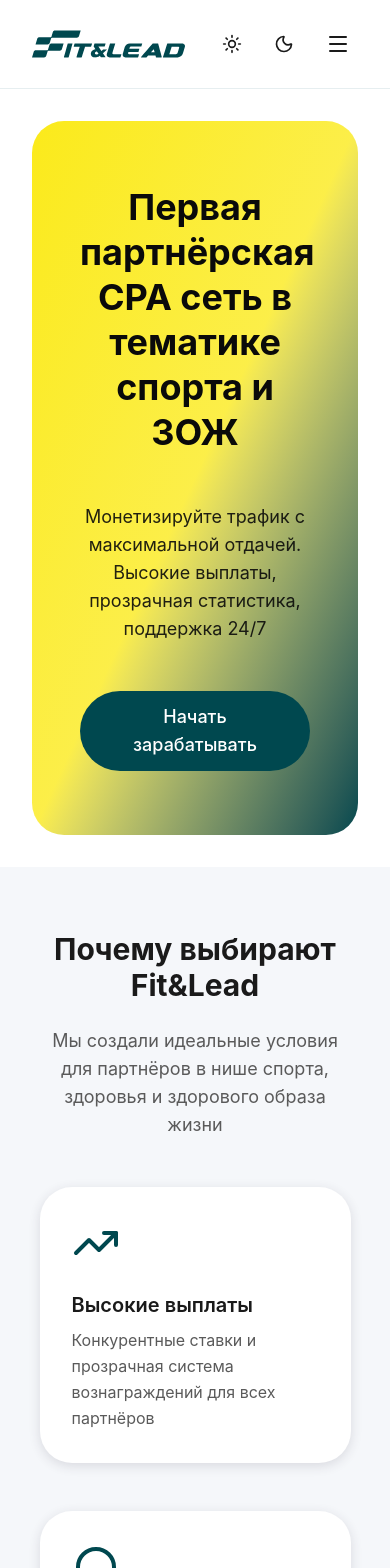
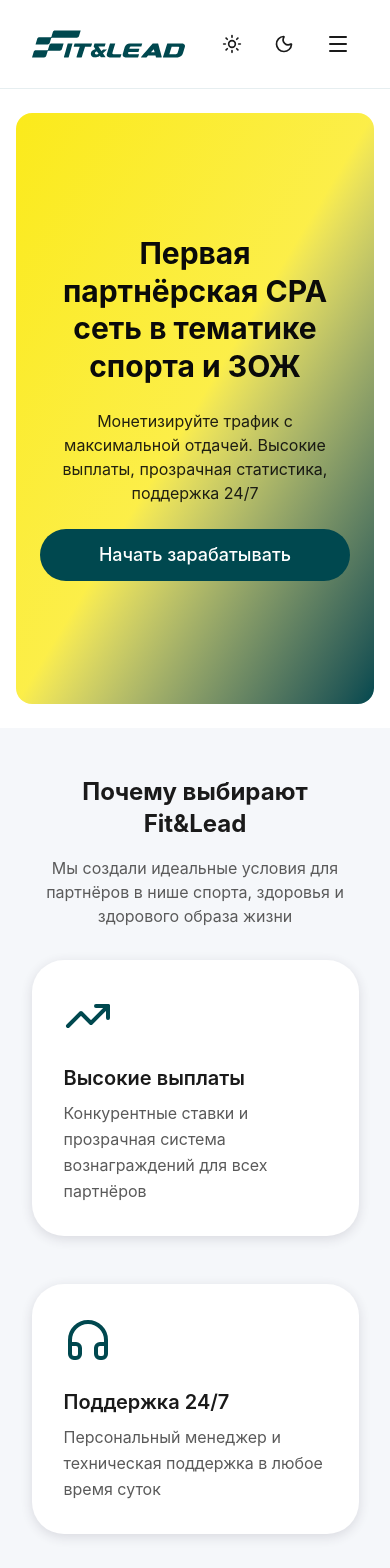
Before and after one commit to waldfalke/fit-lead-test-assignment, a Next.js app: page / in a window 390 px wide. Shown: the top 1568 px of the page. Built offline with nearby package versions, Linux system fonts and the light colour scheme.

Commit message:
fix: improve mobile responsive layout - reduce spacing, font sizes, add flex-col for buttons

```diff
--- a/components/sections/Benefits.tsx
+++ b/components/sections/Benefits.tsx
@@ -32,21 +32,19 @@
   }[columns];
 
   return (
-    <section className="py-[var(--spacing-16)] bg-[var(--color-surface)]"> {/* 64px - светло-серый фон */}
-      <div className="container mx-auto px-[var(--spacing-8)]"> {/* 32px */}
+    <section className="py-[var(--spacing-12)] md:py-[var(--spacing-16)] bg-[var(--color-surface)]">
+      <div className="container mx-auto px-[var(--spacing-6)] md:px-[var(--spacing-8)]">
         {/* Section Header */}
-        <div className="text-center mb-[var(--spacing-12)] max-w-3xl mx-auto"> {/* 48px */}
-          <h2 className="text-3xl md:text-4xl lg:text-5xl font-bold text-[var(--color-text-primary)] mb-[var(--spacing-6)]"> {/* 24px */}
+        <div className="text-center mb-[var(--spacing-8)] md:mb-[var(--spacing-12)] max-w-3xl mx-auto">
+          <h2 className="text-2xl md:text-3xl lg:text-4xl xl:text-5xl font-bold text-[var(--color-text-primary)] mb-[var(--spacing-4)] md:mb-[var(--spacing-6)]">
             {title}
           </h2>
           {subtitle && (
-            <p className="text-lg md:text-xl text-[var(--color-text-secondary)]">
+            <p className="text-base md:text-lg lg:text-xl text-[var(--color-text-secondary)]">
               {subtitle}
             </p>
           )}
         </div>
-
-        {/* Benefits Grid */}
         <div className={`grid grid-cols-1 ${gridCols} gap-[var(--spacing-12)]`}> {/* 48px */}
           {benefits.map((benefit, index) => (
             <Card
--- a/components/sections/CTA.tsx
+++ b/components/sections/CTA.tsx
@@ -49,22 +49,22 @@
     : 'text-white/90';
 
   // Padding based on size
-  const padding = size === 'compact' ? 'py-[var(--spacing-12)]' : 'py-[var(--spacing-16)]'; // 48px или 64px
+  const padding = size === 'compact' ? 'py-[var(--spacing-8)] md:py-[var(--spacing-12)]' : 'py-[var(--spacing-12)] md:py-[var(--spacing-16)]';
 
   return (
-    <section className="px-[var(--spacing-8)] py-[var(--spacing-8)]">
-      <div className={`${backgroundStyles[variant]} ${padding} rounded-3xl`}>
-        <div className="container mx-auto px-[var(--spacing-8)]"> {/* 32px */}
-          <div className="max-w-4xl mx-auto text-center space-y-[var(--spacing-12)]"> {/* 48px */}
-            <h2 className={`text-3xl md:text-4xl lg:text-5xl font-bold ${textColor}`}>
+    <section className="px-[var(--spacing-4)] md:px-[var(--spacing-8)] py-[var(--spacing-6)] md:py-[var(--spacing-8)]">
+      <div className={`${backgroundStyles[variant]} ${padding} rounded-2xl md:rounded-3xl`}>
+        <div className="container mx-auto px-[var(--spacing-6)] md:px-[var(--spacing-8)]">
+          <div className="max-w-4xl mx-auto text-center space-y-[var(--spacing-6)] md:space-y-[var(--spacing-8)] lg:space-y-[var(--spacing-12)]">
+            <h2 className={`text-2xl md:text-3xl lg:text-4xl xl:text-5xl font-bold ${textColor}`}>
               {title}
             </h2>
             {description && (
-              <p className={`text-lg md:text-xl ${subtextColor} max-w-2xl mx-auto`}>
+              <p className={`text-base md:text-lg lg:text-xl ${subtextColor} max-w-2xl mx-auto`}>
                 {description}
               </p>
             )}
-            <div className="flex gap-[var(--spacing-6)] justify-center"> {/* 24px */}
+            <div className="flex flex-col sm:flex-row gap-[var(--spacing-4)] md:gap-[var(--spacing-6)] justify-center"> {/* 24px */}
               <Button
                 variant={variant === 'accent' ? 'primary' : variant === 'subtle' ? 'primary' : 'tonal'}
                 size="lg"
--- a/components/sections/Hero.tsx
+++ b/components/sections/Hero.tsx
@@ -35,21 +35,21 @@
   };
 
   return (
-    <section className="px-[var(--spacing-8)] py-[var(--spacing-8)]">
+    <section className="px-[var(--spacing-4)] md:px-[var(--spacing-8)] py-[var(--spacing-6)] md:py-[var(--spacing-8)]">
       <div
-        className={`relative min-h-[80vh] max-h-[90vh] flex items-center rounded-3xl ${backgroundStyles[backgroundVariant]}`}
+        className={`relative min-h-[70vh] md:min-h-[80vh] max-h-[90vh] flex items-center rounded-2xl md:rounded-3xl ${backgroundStyles[backgroundVariant]}`}
       >
-        <div className="container mx-auto px-[var(--spacing-12)] md:px-[var(--spacing-16)] py-[var(--spacing-16)]"> {/* 48px mobile, 64px desktop */}
-        <div className="grid grid-cols-1 lg:grid-cols-2 gap-[var(--spacing-12)] items-center"> {/* 48px */}
+        <div className="container mx-auto px-[var(--spacing-6)] md:px-[var(--spacing-12)] lg:px-[var(--spacing-16)] py-[var(--spacing-8)] md:py-[var(--spacing-16)]">
+        <div className="grid grid-cols-1 lg:grid-cols-2 gap-[var(--spacing-8)] md:gap-[var(--spacing-12)] items-center">
           {/* Content */}
-          <div className="space-y-[var(--spacing-12)] text-center lg:text-left"> {/* 48px */}
-            <h1 className="text-4xl md:text-5xl lg:text-6xl font-bold text-[var(--color-text-on-accent)] leading-tight">
+          <div className="space-y-[var(--spacing-6)] md:space-y-[var(--spacing-8)] lg:space-y-[var(--spacing-12)] text-center lg:text-left">
+            <h1 className="text-3xl md:text-4xl lg:text-5xl xl:text-6xl font-bold text-[var(--color-text-on-accent)] leading-tight">
               {title}
             </h1>
-            <p className="text-lg md:text-xl lg:text-2xl text-[var(--color-text-on-accent)]/90 max-w-2xl mx-auto lg:mx-0">
+            <p className="text-base md:text-lg lg:text-xl xl:text-2xl text-[var(--color-text-on-accent)]/90 max-w-2xl mx-auto lg:mx-0">
               {subtitle}
             </p>
-            <div className="flex gap-[var(--spacing-6)] justify-center lg:justify-start"> {/* 24px */}
+            <div className="flex flex-col sm:flex-row gap-[var(--spacing-4)] md:gap-[var(--spacing-6)] justify-center lg:justify-start">
               <Button
                 variant="primary"
                 size="lg"
@@ -88,7 +88,7 @@
             </div>
           )}
         </div>
-      </div>
+        </div>
       </div>
     </section>
   );
```
